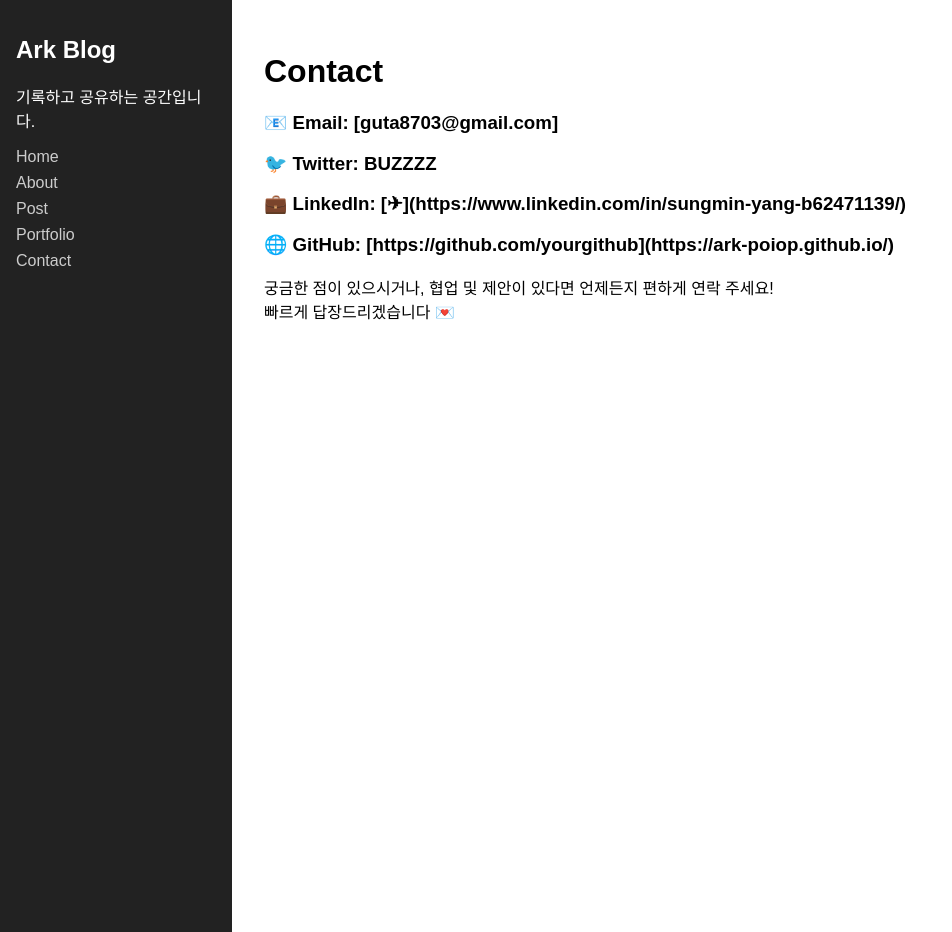
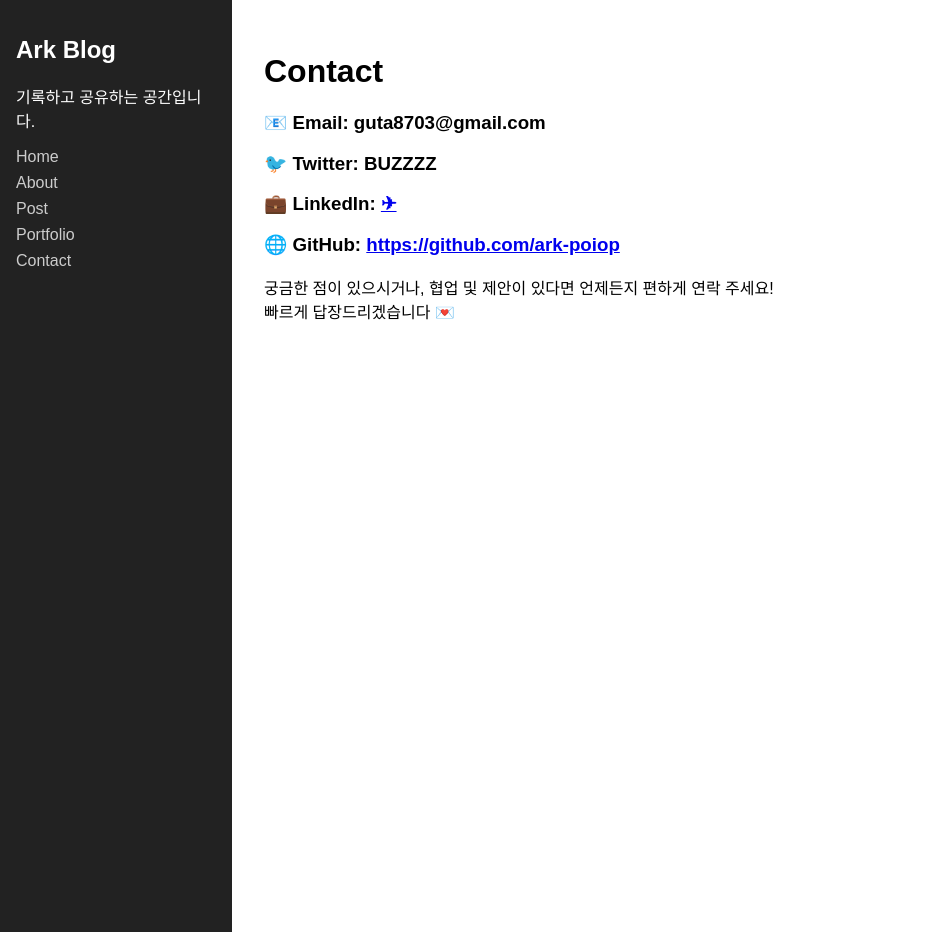
Before and after one commit to ark-poiop/ark-poiop.github.io, a Jekyll site: the page built from _pages/contact.md, in a window 1280 px wide. Shown: the whole page, without its empty margins (0-952 px from the left). Built offline with Jekyll 4.4.1, drawn with Linux system fonts in a browser that asks for light colours.

Commit message:
Update contact.md

```diff
--- a/_pages/contact.md
+++ b/_pages/contact.md
@@ -4,11 +4,10 @@ title: Contact
 permalink: /contact/
 ---
 
-<h3> 📧 Email: [guta8703@gmail.com]  </h3>
-<h3> 🐦 Twitter: BUZZZZ  </h3>
-<h3> 💼 LinkedIn: [✈](https://www.linkedin.com/in/sungmin-yang-b62471139/)  </h3>
-<h3> 🌐 GitHub: [https://github.com/yourgithub](https://ark-poiop.github.io/)  </h3>
-
+### 📧 Email: guta8703@gmail.com
+### 🐦 Twitter: BUZZZZ
+### 💼 LinkedIn: [✈](https://www.linkedin.com/in/sungmin-yang-b62471139/)
+### 🌐 GitHub: [https://github.com/ark-poiop](https://ark-poiop.github.io/)
 
 궁금한 점이 있으시거나, 협업 및 제안이 있다면 언제든지 편하게 연락 주세요!
 빠르게 답장드리겠습니다 💌
```
